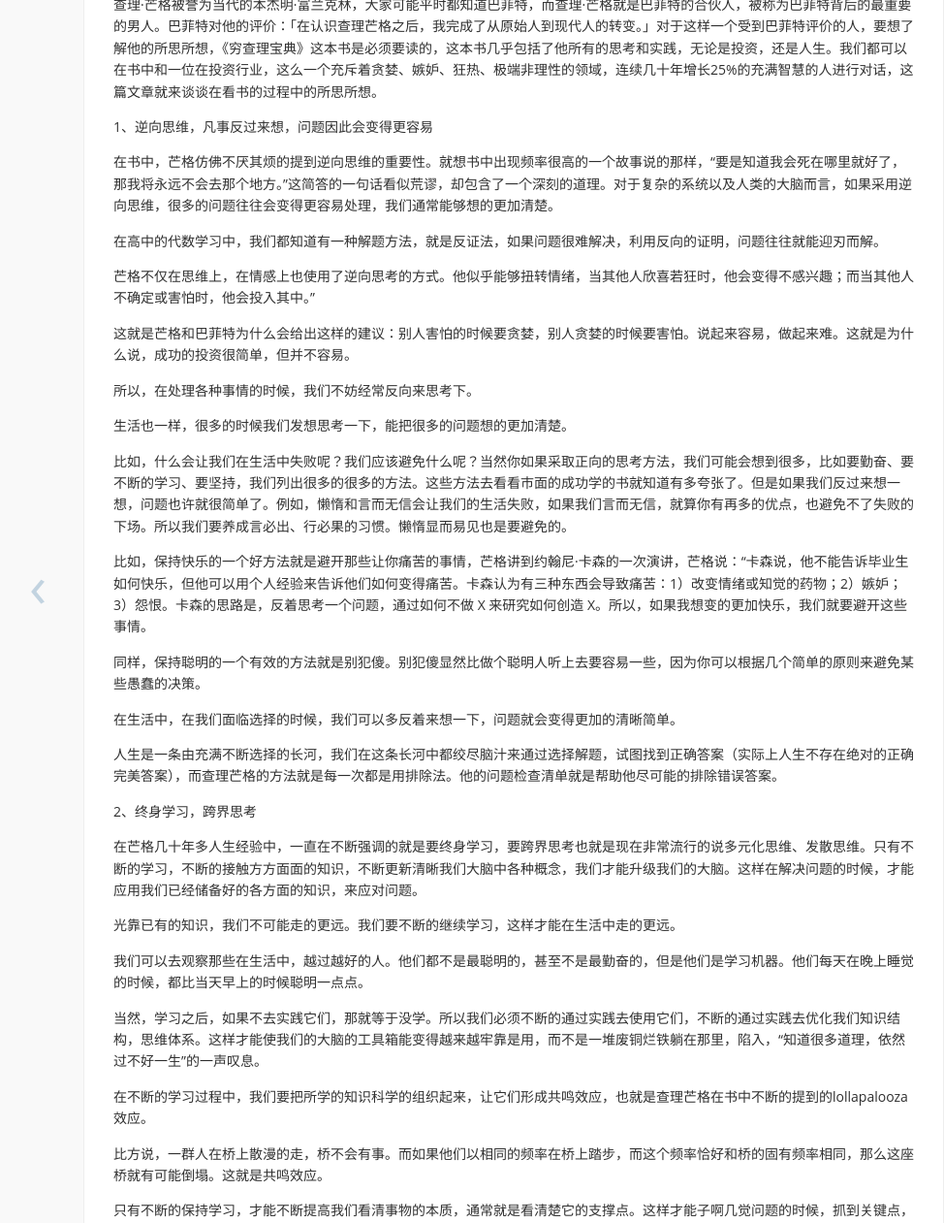
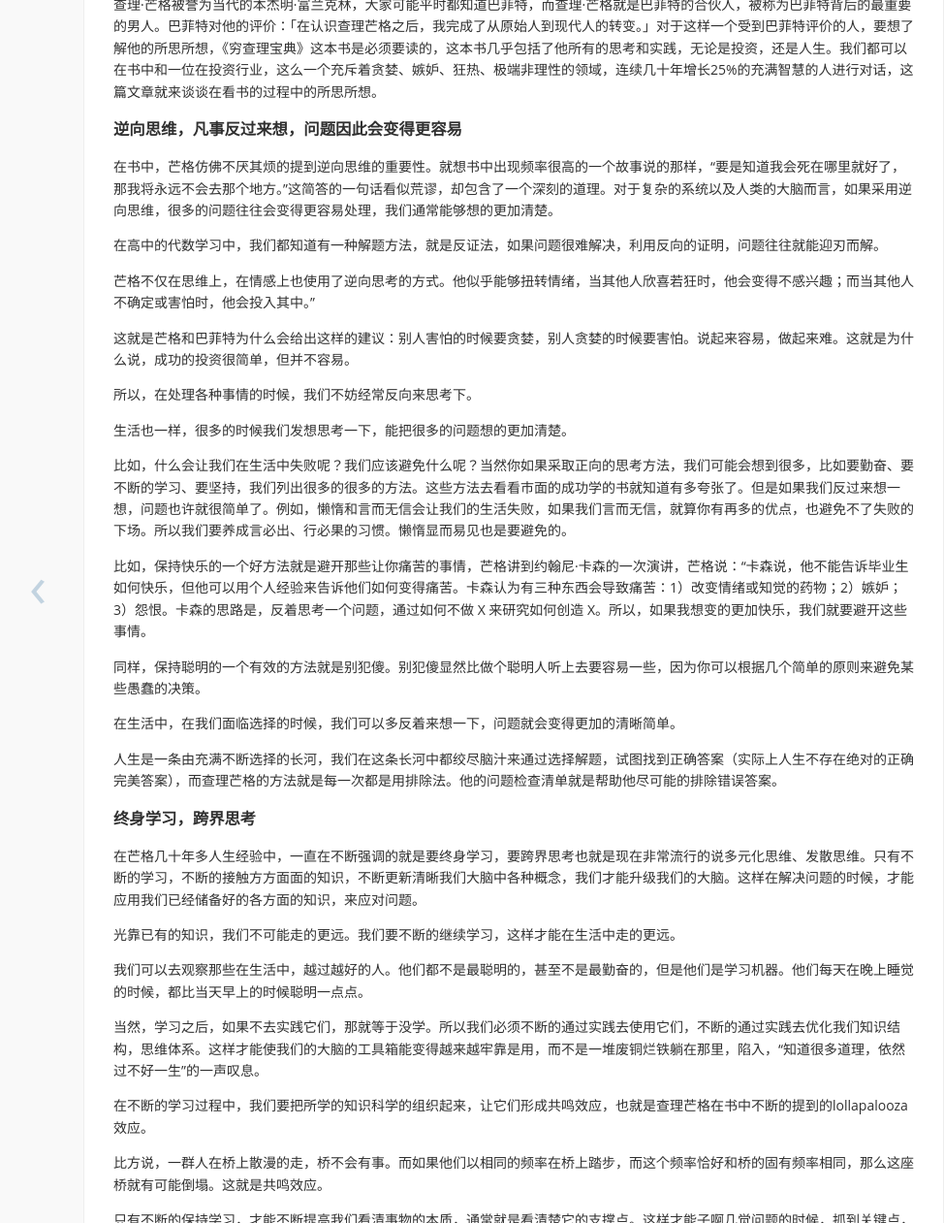
Before and after one commit to janily/janily.github.io, a Jekyll site: the page built from _posts/2018-11-05-rich-life-with-growth.md, in a window 1280 px wide and 1400 px high, scrolled down 584 px. Shown: the part 139-1400 px from the top of the window at 97% size, without its empty margins (110-1084 px from the left). Built offline with Jekyll 4.4.1, drawn with Linux system fonts in a browser that asks for light colours; nearby versions of some CDN libraries; some web fonts are replaced; comment, search, counter and statistics services are not loaded; a style sheet for code colours, icons or effects is not loaded.

Commit message:
new post

```diff
--- a/_posts/2018-11-05-rich-life-with-growth.md
+++ b/_posts/2018-11-05-rich-life-with-growth.md
@@ -14,7 +14,7 @@ tags:
 
 查理·芒格被誉为当代的本杰明·富兰克林，大家可能平时都知道巴菲特，而查理·芒格就是巴菲特的合伙人，被称为巴菲特背后的最重要的男人。巴菲特对他的评价：「在认识查理芒格之后，我完成了从原始人到现代人的转变。」对于这样一个受到巴菲特评价的人，要想了解他的所思所想，《穷查理宝典》这本书是必须要读的，这本书几乎包括了他所有的思考和实践，无论是投资，还是人生。我们都可以在书中和一位在投资行业，这么一个充斥着贪婪、嫉妒、狂热、极端非理性的领域，连续几十年增长25%的充满智慧的人进行对话，这篇文章就来谈谈在看书的过程中的所思所想。
 
-1、逆向思维，凡事反过来想，问题因此会变得更容易
+### 逆向思维，凡事反过来想，问题因此会变得更容易
 
 在书中，芒格仿佛不厌其烦的提到逆向思维的重要性。就想书中出现频率很高的一个故事说的那样，“要是知道我会死在哪里就好了，那我将永远不会去那个地方。”这简答的一句话看似荒谬，却包含了一个深刻的道理。对于复杂的系统以及人类的大脑而言，如果采用逆向思维，很多的问题往往会变得更容易处理，我们通常能够想的更加清楚。
 
@@ -38,7 +38,7 @@ tags:
 
 人生是一条由充满不断选择的长河，我们在这条长河中都绞尽脑汁来通过选择解题，试图找到正确答案（实际上人生不存在绝对的正确完美答案），而查理芒格的方法就是每一次都是用排除法。他的问题检查清单就是帮助他尽可能的排除错误答案。
 
-2、终身学习，跨界思考
+### 终身学习，跨界思考
 
 在芒格几十年多人生经验中，一直在不断强调的就是要终身学习，要跨界思考也就是现在非常流行的说多元化思维、发散思维。只有不断的学习，不断的接触方方面面的知识，不断更新清晰我们大脑中各种概念，我们才能升级我们的大脑。这样在解决问题的时候，才能应用我们已经储备好的各方面的知识，来应对问题。
 
```
Also changed, not shown: other parts of _posts/2018-11-05-rich-life-with-growth.md (+1 -1 lines).
